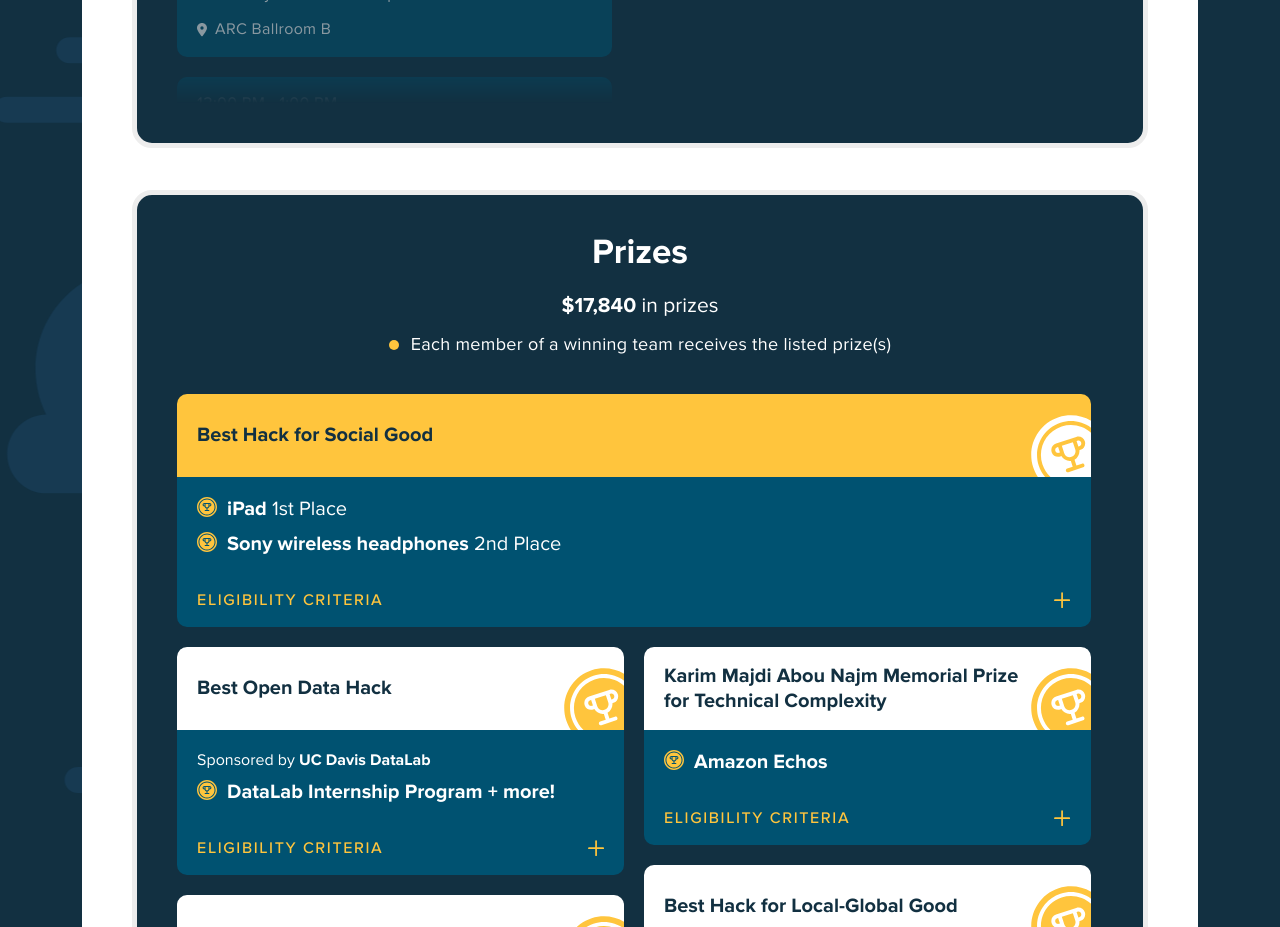
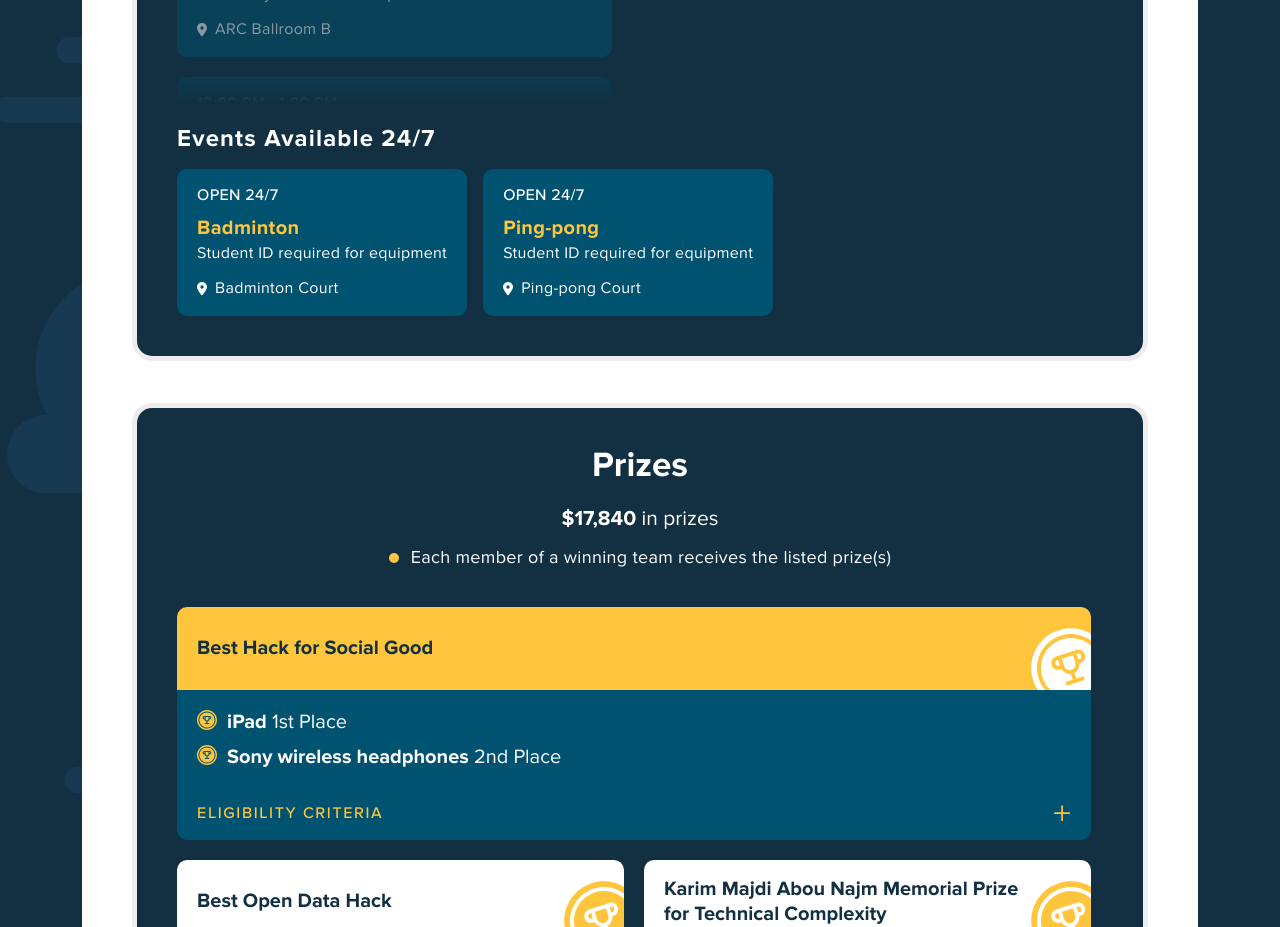
Before and after one commit to HackDavis/website-2023, a Next.js app: page /live in a window 1280 px wide. Shown: the part 2300-3227 px from the top of the page. Built offline with nearby package versions, Linux system fonts and the light colour scheme; a web font is replaced by a local one.

Commit message:
Add all day events to schedule

```diff
--- a/src/components/doe/schedule.tsx
+++ b/src/components/doe/schedule.tsx
@@ -1,6 +1,6 @@
 import styles from '@/styles/doe/schedule.module.scss';
 import { useState, useEffect } from 'react';
-import { saturdayEvents, sundayEvents } from './scheduleInfo';
+import { saturdayEvents, sundayEvents, allDayEvents } from './scheduleInfo';
 import ScheduleCard from './scheduleCard';
 
 type ScheduleFilter = 'all' | 'workshop' | 'activity' | 'food';
@@ -115,6 +115,16 @@ const Schedule = () => {
           </div>
         </div>
       </div>
+      <div className={styles.allDay}>
+        <h3 className={styles.day}>Events Available 24/7</h3>
+        <div className={styles.eventScheduleCards}>
+          <ul>
+            {allDayEvents.map((event) => (
+              <ScheduleCard key={event.name} event={event} />
+            ))}
+          </ul>
+        </div>
+      </div>
     </section>
   );
 };
--- a/src/components/doe/scheduleInfo.tsx
+++ b/src/components/doe/scheduleInfo.tsx
@@ -41,6 +41,29 @@ const saturdayDate = (time: Timestamp) =>
 
 const sundayDate = (time: Timestamp) =>
   new Date(`May 21, 2023 ${time}:00 GMT-7:00`);
+
+const allDayEvents: Event[] = [
+  {
+    start: new Date(`Apr 20, 6969 04:20 GMT-7:00`),
+    duration: 1440,
+    headline: 'OPEN 24/7',
+    name: 'Badminton',
+    description: 'Student ID required for equipment',
+    location: 'Badminton Court',
+    type: 'Activity',
+    truncate: true,
+  },
+  {
+    start: new Date(`Apr 20, 6969 04:20 GMT-7:00`),
+    duration: 1440,
+    headline: 'OPEN 24/7',
+    name: 'Ping-pong',
+    description: 'Student ID required for equipment',
+    location: 'Ping-pong Court',
+    type: 'Activity',
+    truncate: true,
+  },
+];
 
 const saturdayEvents: Event[] = [
   {
@@ -251,3 +274,5 @@ const noFoodSundayEvents = sundayEvents.filter(
 export { noFoodSaturdayEvents as saturdayEvents };
 
 export { noFoodSundayEvents as sundayEvents };
+
+export { allDayEvents };
--- a/src/styles/doe/schedule.module.scss
+++ b/src/styles/doe/schedule.module.scss
@@ -211,3 +211,27 @@
     color: var(--color-teal-1);
   }
 }
+.allDay {
+  > h3 {
+    margin-bottom: 18px;
+  }
+  @include lg() {
+    margin-top: 24px;
+  }
+}
+.eventScheduleCards {
+  li:last-child {
+    margin-bottom: 0;
+  }
+  @include lg() {
+    > ul {
+      display: flex;
+      li {
+        margin-bottom: 0;
+      }
+      li:last-child {
+        margin-left: 16px;
+      }
+    }
+  }
+}
```
